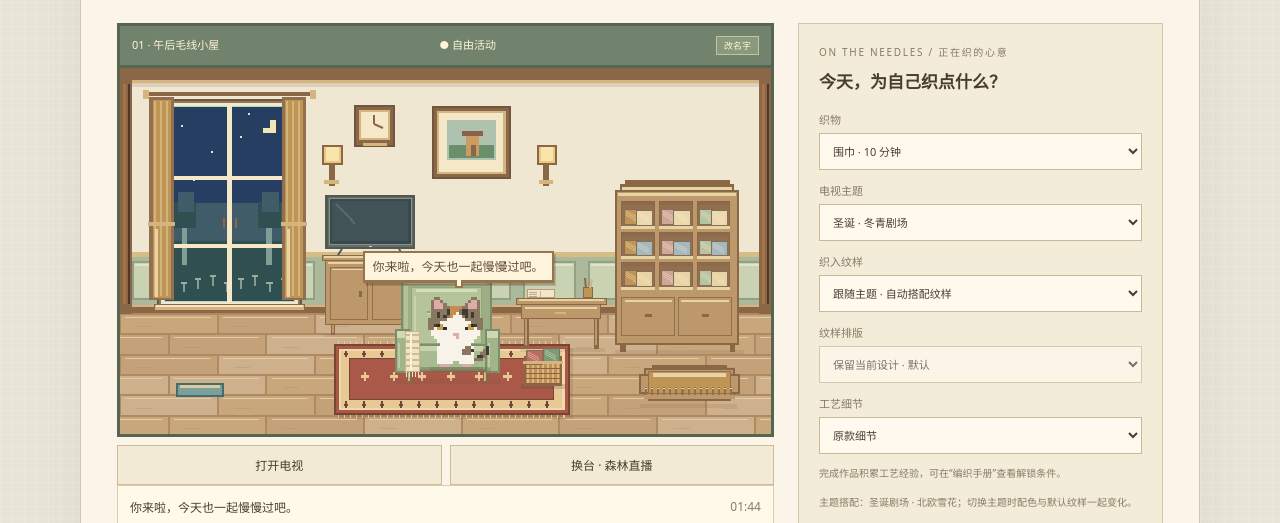
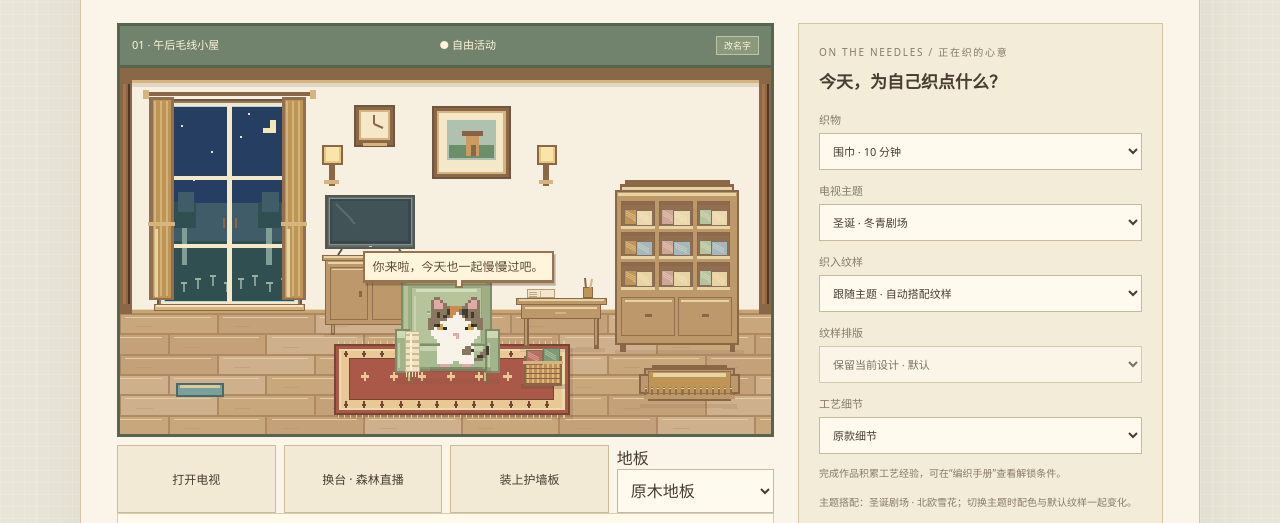
Before and after one commit to momo7983784/calico-thread-cottage, a plain HTML site: page index.html in a window 1280 px wide. Shown: the part 274-797 px from the top of the page. Drawn offline with Linux system fonts and the light colour scheme.

Commit message:
Add full-height wallpaper, optional wainscot and three selectable cozy floors

```diff
--- a/homecraft.js
+++ b/homecraft.js
@@ -28,7 +28,7 @@ function textileFill(ctx,g,x,y,w,h,{folds=false,muted=false}={}){const p=effecti
 function homeArt(canvas,g,fraction=1){canvas.width=96;canvas.height=96;const c=canvas.getContext('2d'),p=fabricPalette(g);c.clearRect(0,0,96,96);c.save();c.beginPath();c.rect(0,(1-fraction)*96,96,fraction*96);c.clip();if(g.r==='wallcloth'){textileFill(c,g,12,10,72,75,{muted:true});c.fillStyle=p.accent;c.fillRect(12,79,72,6);c.fillStyle=p.cream;c.fillRect(12,78,72,1)}else{c.fillStyle='#72543c';c.fillRect(8,10,80,3);const h=g.r==='shortcurtain'?38:66;for(const x of [12,54]){textileFill(c,g,x,14,30,h,{folds:true});c.fillStyle=p.accent;c.fillRect(x,14+h-4,30,4);if(g.r==='longcurtain'){c.fillStyle=p.cream;c.fillRect(x+1,43,28,3)}}}if(g.r==='wallcloth')homeHem(c,g,12,81,72);else for(const x of [12,54])homeHem(c,g,x,g.r==='shortcurtain'?49:77,30);craftFinishDetails(c,g);c.restore()}
 function craftFinishDetails(ctx,g){if(!g.finishStyle)return;ctx.save();if(!homeRecipe(g.r)&&g.finishStyle!=='tassel'){const unit=sweaterTypes.includes(g.r)?4:6;ctx.beginPath();for(let y=0;y<96/unit;y++)for(let x=0;x<96/unit;x++)if(sweaterTypes.includes(g.r)?sweaterMask(g.r,x,y):silhouettes[g.r]?.[y]?.[x]==='X')ctx.rect(x*unit,y*unit,unit,unit);ctx.clip()}const p=fabricPalette(g),f=(x,y,w,h,c)=>{ctx.fillStyle=c;ctx.fillRect(x,y,w,h)};switch(g.finishStyle){case 'rib':{const [left,right,y]=g.r==='hat'?[16,80,63]:g.r==='scarf'?[38,58,73]:[29,68,79];for(let x=left;x<right;x+=3)f(x,y,1,4,p.cream);break}case 'pearl':for(const y of [43,53,63,73]){f(47,y,3,3,p.cream);f(48,y,1,1,'#ffffff')}break;case 'collar':for(let i=0;i<4;i++){f(31+i*3,22+i*2,6,4,p.accent);f(59-i*3,22+i*2,6,4,p.accent);f(32+i*3,22+i*2,4,1,p.cream);f(60-i*3,22+i*2,4,1,p.cream)}break;case 'strap':for(let i=0;i<27;i++){f(18+i*2,19+i*2,2,3,i%2?p.accent:p.cream)}break;case 'jacquard':{const y=homeRecipe(g.r)?(g.r==='shortcurtain'?48:78):74;for(let x=26;x<71;x+=4){f(x,y,2,2,p.accent);f(x+2,y+2,2,2,p.cream)}break}case 'tassel':{const y=g.r==='shortcurtain'?52:g.r==='longcurtain'?80:85;for(let x=14;x<83;x+=5){if(g.r==='longcurtain'||g.r==='shortcurtain'){if(x>42&&x<54)continue}f(x,y,1,5,p.accent)}break}}ctx.restore()}
 function finishWorn(g,bunny=false){if(!g?.finishStyle)return;const p=fabricPalette(g),y=bunny?-12:-20;switch(g.finishStyle){case 'pearl':for(let i=0;i<3;i++)box(-3,y+3+i*3,1,1,p.cream);break;case 'collar':for(let i=0;i<3;i++){box(-12+i*2,y+i,4,2,p.accent);box(7-i*2,y+i,4,2,p.accent)}box(-11,y,5,1,p.cream);box(6,y,5,1,p.cream);break;case 'rib':for(let x=-10;x<10;x+=3)box(x,bunny?-3:-8,1,2,p.cream);break;case 'strap':line(-9,y,17,bunny?-2:-8,p.accent,2);break;case 'jacquard':for(let x=-9;x<10;x+=4)box(x,bunny?-4:-9,2,1,p.cream);break}}
-function drawHomeWall(){const g=state.equipped.wallTextile;if(g){rc.drawImage(cachedHomeTextile(g,616,162,{muted:true}),12,19);homeHem(rc,g,12,177,616)}}
+function drawHomeWall(){const g=state.equipped.wallTextile;if(g){rc.drawImage(cachedHomeTextile(g,616,218,{muted:true}),12,19);homeHem(rc,g,12,233,616)}}
 function drawHomeCurtains(){const g=state.equipped.curtainTextile;if(!g)return;const h=g.r==='shortcurtain'?65:197;for(const x of [29,159]){rc.drawImage(cachedHomeTextile(g,24,h,{folds:true}),x,31);homeHem(rc,g,x,31+h-3,24);if(g.r==='longcurtain')box(x,151,24,4,fabricPalette(g).cream);if(g.finishStyle==='tassel')for(let i=1;i<23;i+=5)box(x+i,31+h,1,4,fabricPalette(g).accent)}if(g.finishStyle==='jacquard')for(let x=53;x<159;x+=6)box(x,31,3,3,fabricPalette(g).accent)}
 function placeHome(g){if(g.count<1||!homeRecipe(g.r))return;const slot=g.r==='wallcloth'?'wallTextile':'curtainTextile';if(state.equipped[slot]?.id===g.id)state.equipped[slot]=null;else state.equipped[slot]={...clone(g),source:'craft'};save();renderLists();render();toast(state.equipped[slot]?'已经布置到小屋，旧作品仍在图鉴里。':'已经取下，作品仍在图鉴里。')}
 function ownedStudioItems(){return collectionEntries().filter(g=>g.count>0)}
--- a/index.html
+++ b/index.html
@@ -1,6 +1,6 @@
 <!doctype html>
 <html lang="zh-CN">
-<head><meta charset="utf-8"><meta name="viewport" content="width=device-width,initial-scale=1"><title>小花的毛线小屋</title><link rel="stylesheet" href="pet.css?v=18139f2ffa36"><script src="homecraft.js?v=4662b726ef6b" defer></script><script src="pet.js?v=19f251340a17" defer></script></head>
+<head><meta charset="utf-8"><meta name="viewport" content="width=device-width,initial-scale=1"><title>小花的毛线小屋</title><link rel="stylesheet" href="pet.css?v=18139f2ffa36"><script src="homecraft.js?v=5577ea5733b4" defer></script><script src="pet.js?v=bca7f51a0385" defer></script></head>
 <body><main>
 <header><a class="brand" href="#">✿ <span id="petNameLabel">小花的毛线小屋</span> <small>CALICO & THREAD</small></a><button id="accountOpen" class="secondary">存档 / 备份</button><div class="wallet"><span>毛线币</span> <strong id="coins">30</strong> <span>◈</span></div></header>
 <div class="intro"><div><p class="eyebrow">你的日常，也值得被织成礼物</p><h1>你认真生活，<br>我慢慢织。</h1></div><p>一只三花猫，一间慢慢变暖的小屋。<br>工作、休息，都有人在这里陪你。</p></div>
--- a/pet.js
+++ b/pet.js
@@ -422,16 +422,44 @@ rc.restore();
 const tvBar=document.createElement('div');tvBar.className='care';tvBar.style.marginTop='8px';
 for(const [id,handler]of [['tvPower',toggleTelevision],['tvChannel',nextTelevisionChannel]]){const button=document.createElement('button');button.id=id;button.type='button';button.onclick=handler;tvBar.append(button)}
 room.insertAdjacentElement('afterend',tvBar);updateTVControls();
+const panelButton=document.createElement('button');panelButton.type='button';panelButton.id='wallPanelToggle';
+function updatePanelButton(){panelButton.textContent=state.roomWainscot===true?'拆下护墙板':'装上护墙板';panelButton.setAttribute('aria-pressed',String(state.roomWainscot===true))}
+panelButton.onclick=()=>{state.roomWainscot=state.roomWainscot!==true;save();updatePanelButton();drawRoom(performance.now())};tvBar.append(panelButton);updatePanelButton();
+
+
+const floorOptions={original:'原木地板',honey:'浅蜂蜜木',cream:'奶油棋盘砖',parquet:'暖木拼花'};
+const floorLabel=document.createElement('label');floorLabel.textContent='地板 ';const floorSelect=document.createElement('select');floorSelect.id='roomFloor';floorSelect.setAttribute('aria-label','小屋地板');
+for(const [value,label]of Object.entries(floorOptions))floorSelect.add(new Option(label,value));
+floorSelect.onchange=()=>{state.roomFloor=floorSelect.value;save();drawRoom(performance.now())};floorLabel.append(floorSelect);tvBar.append(floorLabel);
+function drawRoomFloor(){
+const kind=Object.hasOwn(floorOptions,state.roomFloor)?state.roomFloor:'original';if(floorSelect.value!==kind)floorSelect.value=kind;
+rc.save();rc.beginPath();rc.rect(0,241,640,119);rc.clip();
+if(kind==='original'){box(0,241,640,119,'#ae8961');for(let y=242;y<360;y+=20)for(let x=-((y/20|0)%2)*48;x<640;x+=96){box(x+1,y+1,94,18,['#c8a77c','#ceb18c','#c4a179'][(Math.abs(x/48|0)+(y/20|0))%3]);box(x+5,y+3,84,1,'#e4cba4');box(x+16,y+12,16,1,'#a3835e44')}
+}
+else if(kind==='cream'){
+box(0,241,640,119,'#e2d3b9');for(let row=0;row<6;row++)for(let col=0;col<20;col++){box(col*32+1,241+row*24+1,31,23,(col+row)%2?'#e8dcc6':'#faf1df');}
+}else if(kind==='parquet'){
+box(0,241,640,119,'#b79268');for(let row=0;row<5;row++)for(let col=0;col<20;col++){const x=col*32,y=241+row*32;for(let i=0;i<4;i++){const vertical=(row+col)%2;box(x+(vertical?i*8:0)+1,y+(vertical?0:i*8)+1,vertical?7:31,vertical?31:7,['#d2ae7f','#dbba8b','#cba476','#dfbf93'][i]);}}
+}else{
+box(0,241,640,119,'#c9a879');for(let row=0;row<6;row++)for(let col=-1;col<9;col++){const x=col*96+(row%2)*48,y=241+row*22;box(x+1,y+1,95,21,['#e2c397','#e8cda6','#ddbd90'][(col+row+9)%3]);box(x+4,y+2,88,1,'#f0d9b5');}
+}
+rc.restore();
+}
+
 function drawRoom(t){
+updatePanelButton();
 rc.imageSmoothingEnabled=false;
 const wood='#896747',edge='#70563f',gold='#d6b47d',cream='#f4e8c9';
-const wall=state.equipped.wall?.id,wallColor=wall==='wallRose'?'#d8aa95':wall==='wallSage'?'#b8c399':'#f0e7d2';
+const wall=state.equipped.wall?.id,wallColor=wall==='wallRose'?'#d8aa95':wall==='wallSage'?'#b8c399':'#f7efdf';
 box(0,0,640,360,wallColor);drawHomeWall();
 // Plaster, exposed beams, and a consistent floor plane.
 
+if(state.roomWainscot===true){
 box(0,182,640,55,'#abb99a');for(let x=12;x<640;x+=64){frameBox(x,190,52,38,'#cad2b4','#91a283',2);box(x+3,193,46,2,'#e0e4cc')}
-box(0,181,640,5,'#d5be86');box(0,233,640,8,wood);box(0,233,640,2,gold);
-box(0,241,640,119,'#ae8961');for(let y=242;y<360;y+=20)for(let x=-((y/20|0)%2)*48;x<640;x+=96){box(x+1,y+1,94,18,['#c8a77c','#ceb18c','#c4a179'][(Math.abs(x/48|0)+(y/20|0))%3]);box(x+5,y+3,84,1,'#e4cba4');box(x+16,y+12,16,1,'#a3835e44')}
+box(0,181,640,5,'#d5be86');}
+// A narrow oak skirting leaves the full wall available for woven wallpaper.
+box(0,237,640,4,'#c6a574');box(0,237,640,1,'#ead5ad');
+drawRoomFloor();
 box(0,0,640,12,wood);box(0,12,640,3,gold);box(0,15,640,4,'#5a3b2922');for(const x of [0,628]){box(x,0,12,242,wood);box(x+3,16,3,216,'#a77448');box(x+8,16,2,216,'#4f372b')}
 // Full-height window, retaining the textile rails and unscaled pattern pixels.
 const win=furniturePalette('window');
```
Also changed, not shown: pet.html (+1 -1 lines), test.html (+1 -1 lines).
